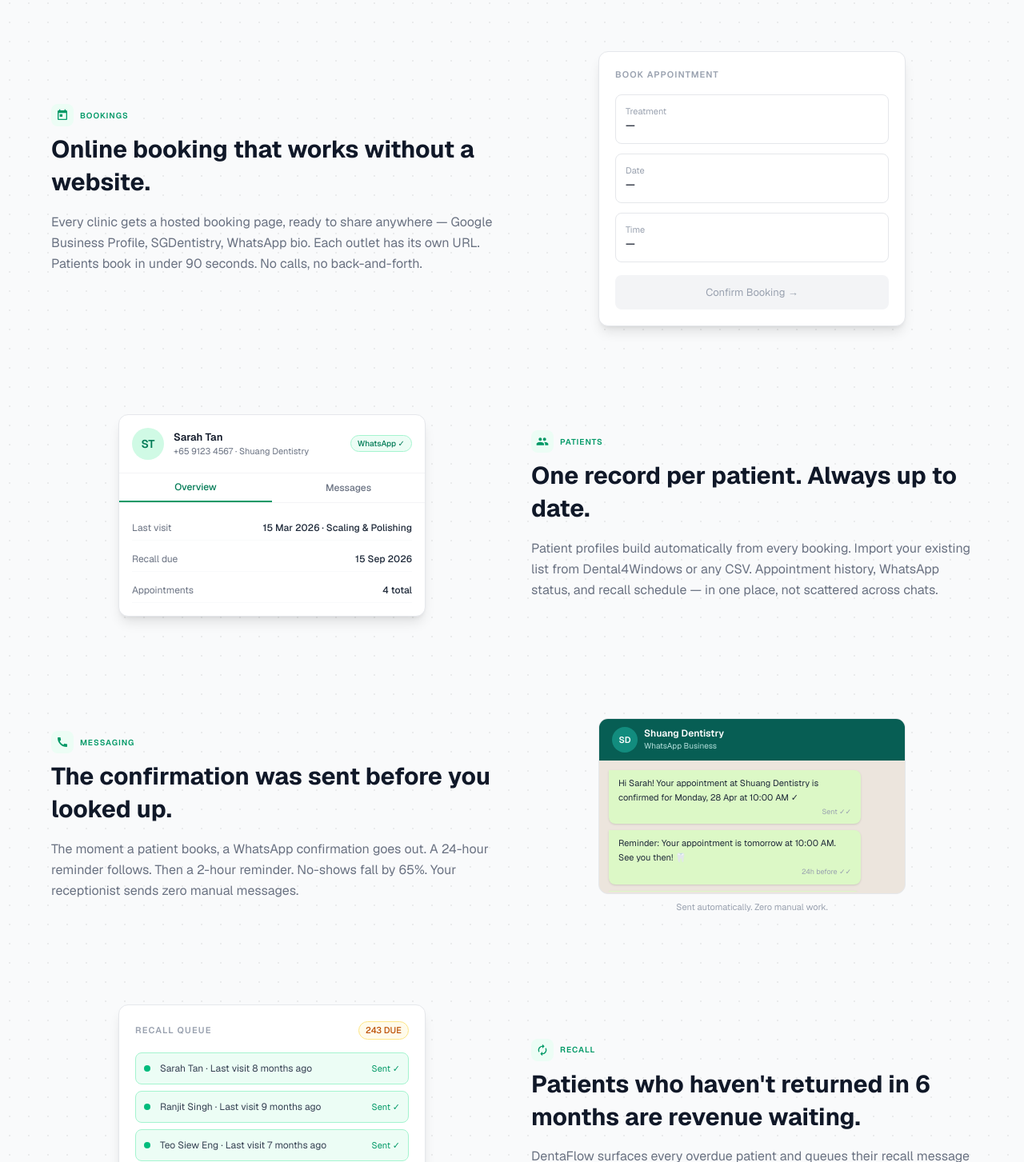
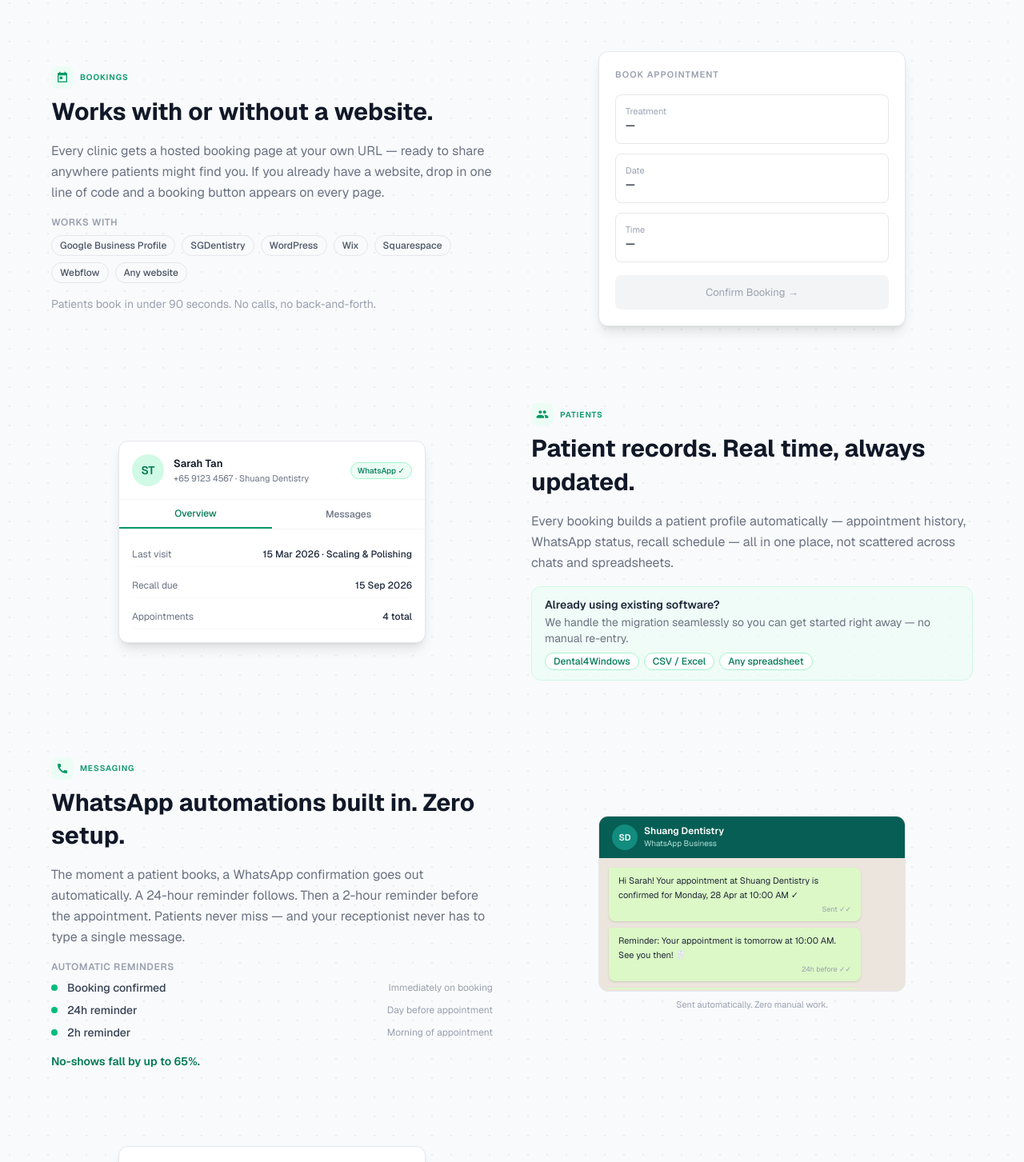
Before and after one commit to kentopia01/dentaflow-www, a Next.js app: page / in a window 1280 px wide. Shown: the part 3377-4830 px from the top of the page at 80% size. Built offline with nearby package versions, Linux system fonts and the light colour scheme.

Commit message:
feat: feature row copy — Bookings integration list, Patients migration callout, Messaging WA automation sequence

```diff
--- a/components/landing/LandingPage.tsx
+++ b/components/landing/LandingPage.tsx
@@ -20,7 +20,7 @@ function FeatureRow({
   label: string;
   icon?: React.ReactNode;
   title: string;
-  description: string;
+  description: string | React.ReactNode;
   visual: React.ReactNode;
   align: "left" | "right";
 }) {
@@ -1015,24 +1015,77 @@ export function LandingPage() {
           <FeatureRow
             label="BOOKINGS"
             icon={<svg viewBox="0 0 24 24" fill="currentColor" className="w-4 h-4 text-emerald-600"><path d="M19 3h-1V1h-2v2H8V1H6v2H5c-1.11 0-2 .9-2 2v14c0 1.1.89 2 2 2h14c1.1 0 2-.9 2-2V5c0-1.1-.9-2-2-2zm0 16H5V8h14v11zM7 10h5v5H7z"/></svg>}
-            title="Online booking that works without a website."
-            description="Every clinic gets a hosted booking page, ready to share anywhere — Google Business Profile, SGDentistry, WhatsApp bio. Each outlet has its own URL. Patients book in under 90 seconds. No calls, no back-and-forth."
+            title="Works with or without a website."
+            description={
+              <div className="space-y-4">
+                <p className="text-base text-gray-500 leading-relaxed">
+                  Every clinic gets a hosted booking page at your own URL — ready to share anywhere patients might find you. If you already have a website, drop in one line of code and a booking button appears on every page.
+                </p>
+                <div>
+                  <p className="text-xs font-semibold uppercase tracking-wider text-gray-400 mb-2">Works with</p>
+                  <div className="flex flex-wrap gap-2">
+                    {["Google Business Profile", "SGDentistry", "WordPress", "Wix", "Squarespace", "Webflow", "Any website"].map((s) => (
+                      <span key={s} className="inline-flex items-center rounded-full border border-gray-200 bg-gray-50 px-2.5 py-1 text-xs font-medium text-gray-600">{s}</span>
+                    ))}
+                  </div>
+                </div>
+                <p className="text-sm text-gray-400">Patients book in under 90 seconds. No calls, no back-and-forth.</p>
+              </div>
+            }
             visual={<BookingAnimation />}
             align="right"
           />
           <FeatureRow
             label="PATIENTS"
             icon={<svg viewBox="0 0 24 24" fill="currentColor" className="w-4 h-4 text-emerald-600"><path d="M16 11c1.66 0 2.99-1.34 2.99-3S17.66 5 16 5c-1.66 0-3 1.34-3 3s1.34 3 3 3zm-8 0c1.66 0 2.99-1.34 2.99-3S9.66 5 8 5C6.34 5 5 6.34 5 8s1.34 3 3 3zm0 2c-2.33 0-7 1.17-7 3.5V19h14v-2.5c0-2.33-4.67-3.5-7-3.5zm8 0c-.29 0-.62.02-.97.05 1.16.84 1.97 1.97 1.97 3.45V19h6v-2.5c0-2.33-4.67-3.5-7-3.5z"/></svg>}
-            title="One record per patient. Always up to date."
-            description="Patient profiles build automatically from every booking. Import your existing list from Dental4Windows or any CSV. Appointment history, WhatsApp status, and recall schedule — in one place, not scattered across chats."
+            title="Patient records. Real time, always updated."
+            description={
+              <div className="space-y-4">
+                <p className="text-base text-gray-500 leading-relaxed">
+                  Every booking builds a patient profile automatically — appointment history, WhatsApp status, recall schedule — all in one place, not scattered across chats and spreadsheets.
+                </p>
+                <div className="rounded-xl border border-emerald-100 bg-emerald-50/60 px-4 py-3">
+                  <p className="text-sm font-semibold text-gray-800 mb-0.5">Already using existing software?</p>
+                  <p className="text-sm text-gray-500">We handle the migration seamlessly so you can get started right away — no manual re-entry.</p>
+                  <div className="flex flex-wrap gap-1.5 mt-2">
+                    {["Dental4Windows", "CSV / Excel", "Any spreadsheet"].map((s) => (
+                      <span key={s} className="inline-flex items-center rounded-full border border-emerald-200 bg-white px-2.5 py-0.5 text-xs font-medium text-emerald-700">{s}</span>
+                    ))}
+                  </div>
+                </div>
+              </div>
+            }
             visual={<PatientAnimation />}
             align="left"
           />
           <FeatureRow
             label="MESSAGING"
             icon={<svg viewBox="0 0 24 24" fill="currentColor" className="w-4 h-4 text-emerald-600"><path d="M20.01 15.38c-1.23 0-2.42-.2-3.53-.56-.35-.12-.74-.03-1.01.24l-1.57 1.97c-2.83-1.35-5.48-3.9-6.89-6.83l1.95-1.66c.27-.28.35-.67.24-1.02-.37-1.11-.56-2.3-.56-3.53 0-.54-.45-.99-.99-.99H4.19C3.65 3 3 3.24 3 3.99 3 13.28 10.73 21 20.01 21c.71 0 .99-.63.99-1.18v-3.45c0-.54-.45-.99-.99-.99z"/></svg>}
-            title="The confirmation was sent before you looked up."
-            description="The moment a patient books, a WhatsApp confirmation goes out. A 24-hour reminder follows. Then a 2-hour reminder. No-shows fall by 65%. Your receptionist sends zero manual messages."
+            title="WhatsApp automations built in. Zero setup."
+            description={
+              <div className="space-y-4">
+                <p className="text-base text-gray-500 leading-relaxed">
+                  The moment a patient books, a WhatsApp confirmation goes out automatically. A 24-hour reminder follows. Then a 2-hour reminder before the appointment. Patients never miss — and your receptionist never has to type a single message.
+                </p>
+                <div>
+                  <p className="text-xs font-semibold uppercase tracking-wider text-gray-400 mb-2">Automatic reminders</p>
+                  <div className="space-y-2">
+                    {[
+                      { label: "Booking confirmed", when: "Immediately on booking" },
+                      { label: "24h reminder", when: "Day before appointment" },
+                      { label: "2h reminder", when: "Morning of appointment" },
+                    ].map((item) => (
+                      <div key={item.label} className="flex items-center gap-3">
+                        <span className="w-2 h-2 rounded-full bg-emerald-500 flex-shrink-0" />
+                        <span className="text-sm font-medium text-gray-700">{item.label}</span>
+                        <span className="text-xs text-gray-400 ml-auto">{item.when}</span>
+                      </div>
+                    ))}
+                  </div>
+                </div>
+                <p className="text-sm font-semibold text-emerald-700">No-shows fall by up to 65%.</p>
+              </div>
+            }
             visual={<MessagingAnimation />}
             align="right"
           />
```
